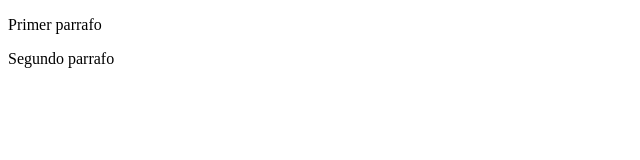
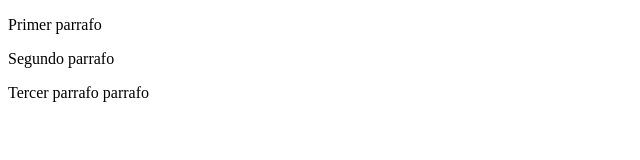
Before and after one commit to davidodo123/DavidSB, a plain HTML site: page index.html in a window 1280 px wide. Shown: the whole page, without its empty margins (0-640 px from the left). Drawn offline with Linux system fonts and the light colour scheme.

Commit message:
Update index.html

```diff
--- a/index.html
+++ b/index.html
@@ -8,5 +8,6 @@
 <body>
     <p>Primer parrafo</p>
     <p>Segundo parrafo</p>
+    <p>Tercer parrafo parrafo</p>
 </body>
 </html>
```
